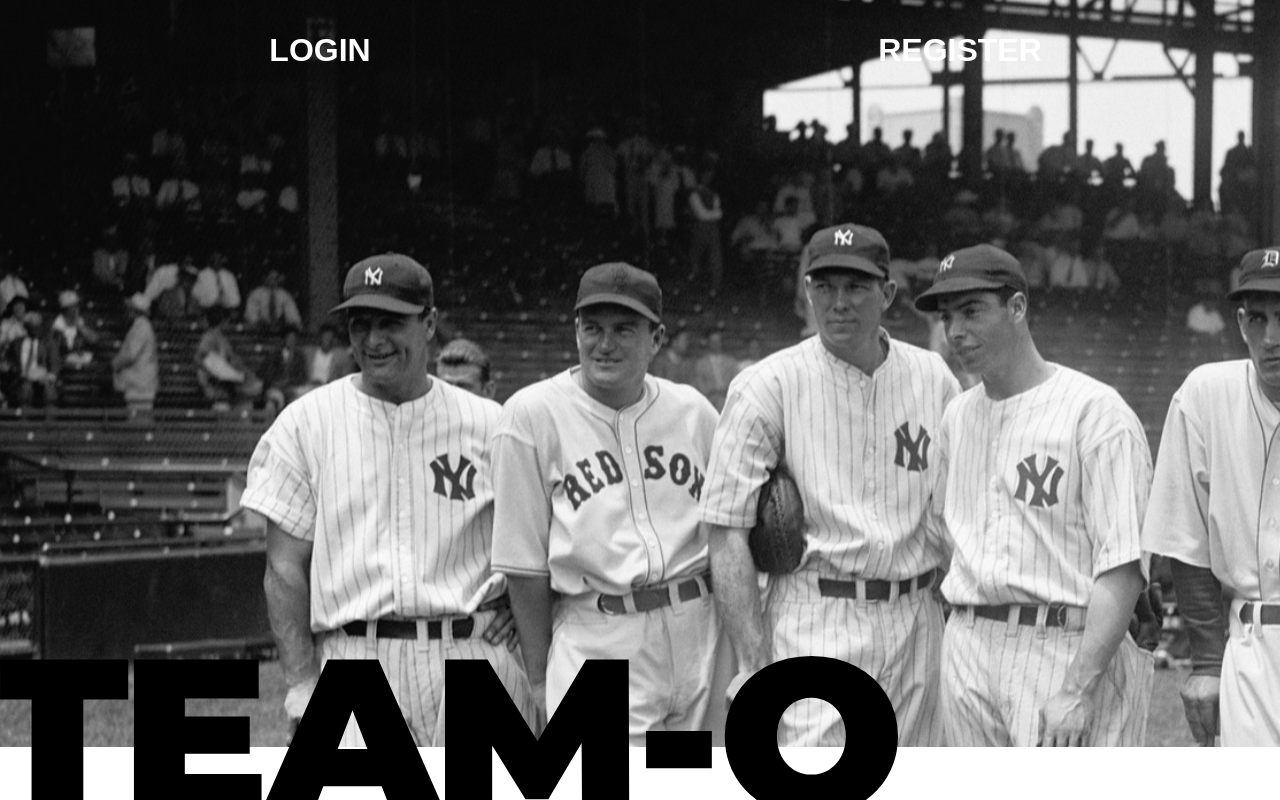
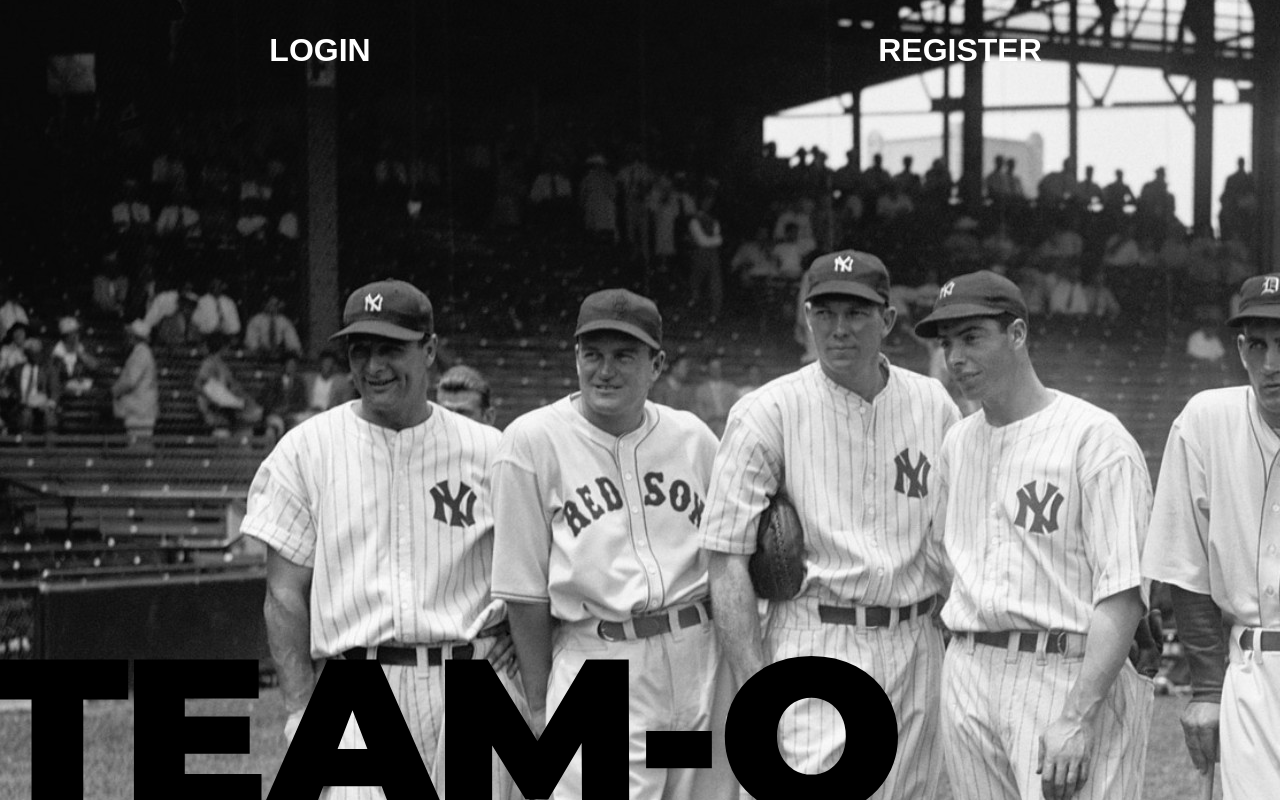
Before and after one commit to RamunasMalisauskas/Team-O, a React (Create React App) app in the folder React_front/: page / in a window 1280 px wide. Built offline with nearby package versions, Linux system fonts and the light colour scheme.

Commit message:
logo position bug fix

```diff
--- a/React_front/src/pages/Home/Home.jsx
+++ b/React_front/src/pages/Home/Home.jsx
@@ -11,8 +11,9 @@ function Home() {
 
   return (
     <>
+      <S.PageBackground />
+
       <Navigation loggedIn={!!auth.token} logout={() => auth.setToken("")} />
-      <S.PageBackground />
 
       <Link to="/">
         <S.Logo src={logoImg} alt="teamo logo" />
--- a/React_front/src/pages/Home/Home.styled.js
+++ b/React_front/src/pages/Home/Home.styled.js
@@ -2,16 +2,14 @@ import styled from "styled-components";
 import backImg from "../../assets/background.jpg";
 
 export const Logo = styled.img`
-  max-height: 9em;
-  max-width: 100%;
+  height: 9em;
   position: absolute;
-  bottom: 0;
-  left: 0;
+  bottom: 0px;
+  left: 0px;
 `;
 
 export const PageBackground = styled.div`
   background: url(${backImg}) center left;
   object-fit: cover;
-  height: calc(100vh - 3.3em);
-  width: 100%;
+  height: 100vh;
 `;
```
Also changed, not shown: 1 other file (tests, documents, lock files or other folders).
